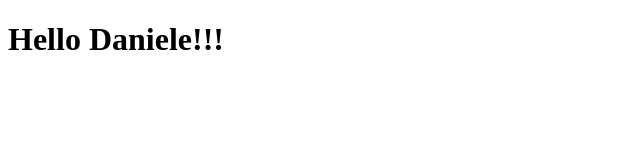
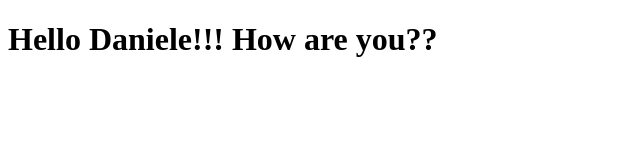
Before and after one commit to dado4492/coursera-test, a plain HTML site: page site/index.html in a window 1280 px wide. Shown: the whole page, without its empty margins (0-640 px from the left). Drawn offline with Linux system fonts and the light colour scheme.

Commit message:
Addition to page

```diff
--- a/site/index.html
+++ b/site/index.html
@@ -4,6 +4,6 @@
 	<title>Hello Daniele!!!</title>
 </head>
 <body>
-<h1>Hello Daniele!!!</h1>
+<h1>Hello Daniele!!! How are you??</h1>
 </body>
 </html>
```
